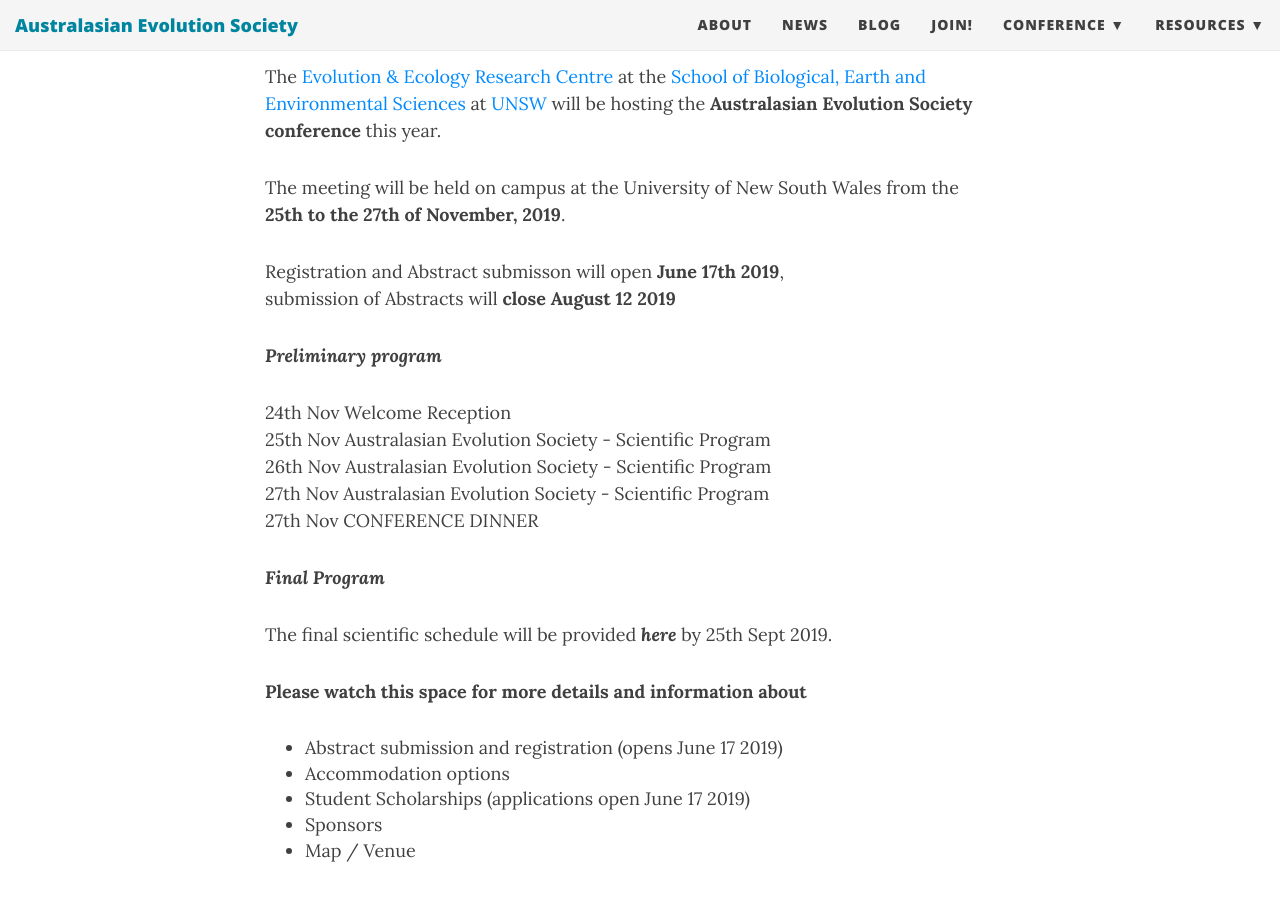
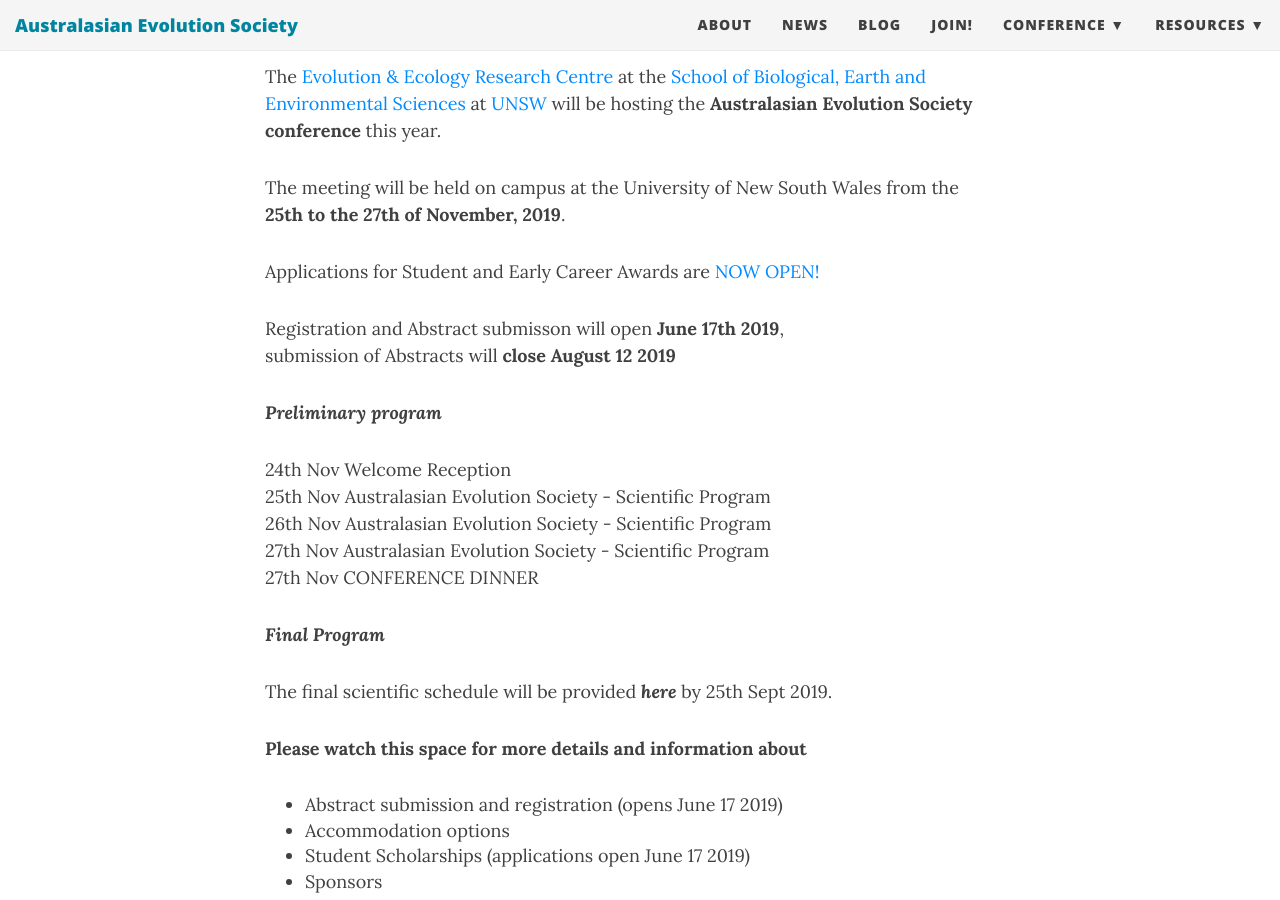
Before and after one commit to ausevo/ausevo.github.io, a Jekyll site: the page built from conference.md, in a window 1280 px wide and 900 px high, scrolled down 548 px. Built offline with Jekyll 4.4.1, drawn with Linux system fonts in a browser that asks for light colours; nearby versions of some CDN libraries.

Commit message:
Update conference.md

```diff
--- a/conference.md
+++ b/conference.md
@@ -13,6 +13,8 @@
 
 The meeting will be held on campus at the University of New South Wales from the
 **25th to the 27th of November, 2019**.
+
+Applications for Student and Early Career Awards are [NOW OPEN!](http://ausevo.com/prizes/)
 
 Registration and Abstract submisson will open **June 17th 2019**,
 submission of Abstracts will **close August 12 2019**
```
